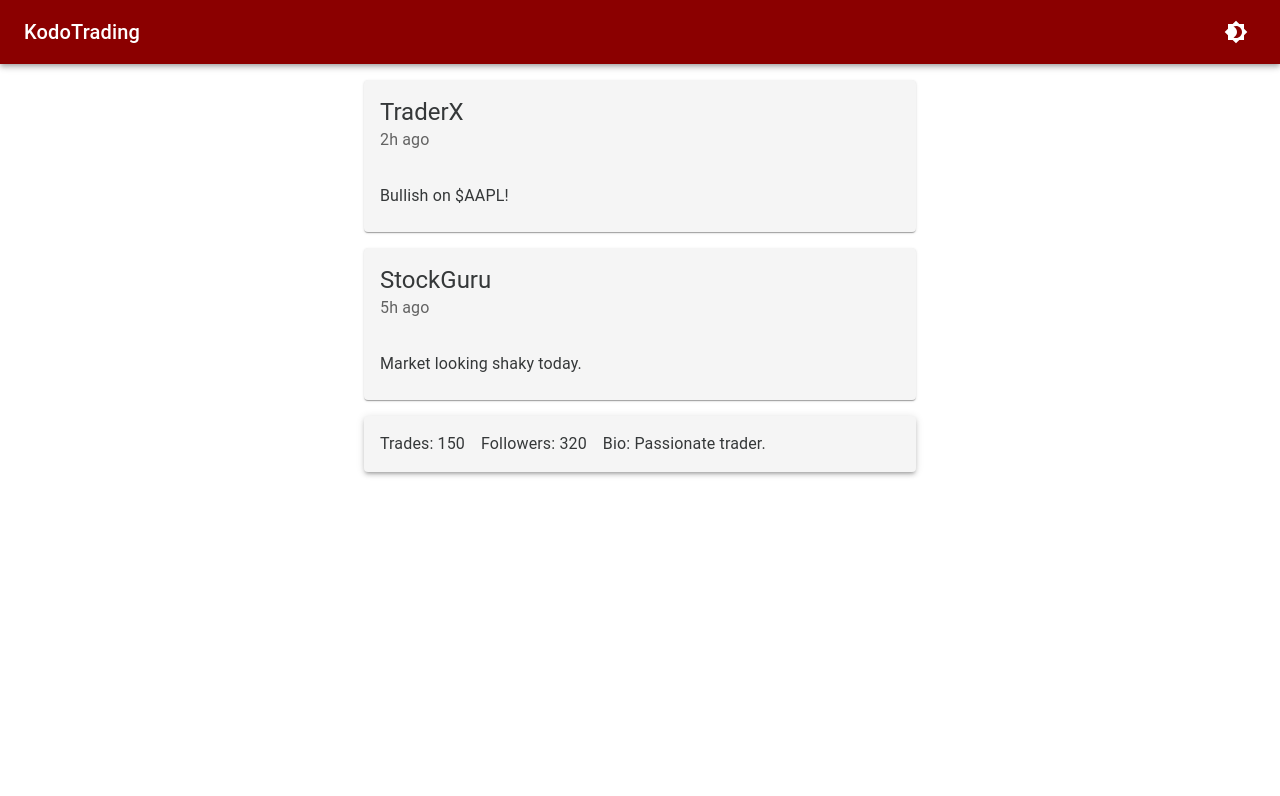
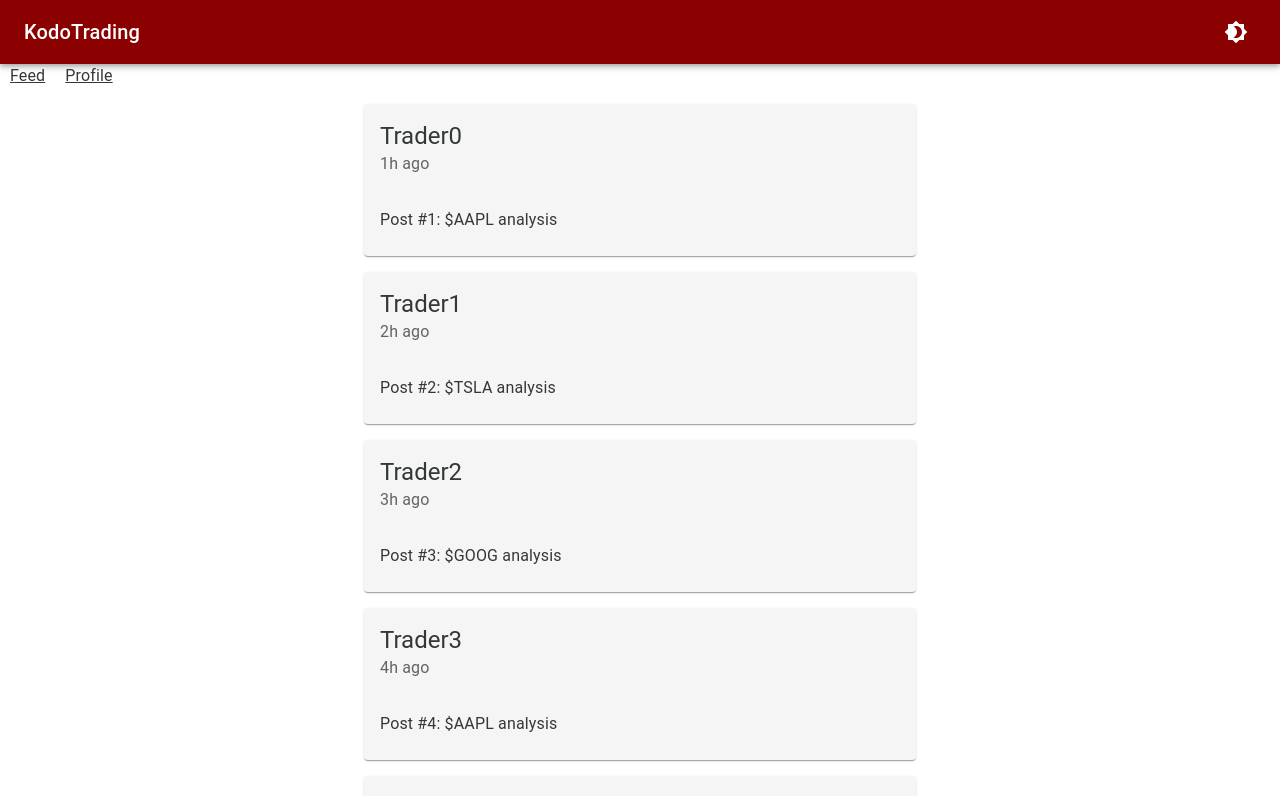
Before and after one commit to the-real-kodoninja/kodotrading, a React (Vite) app: page / in a window 1280 px wide. Shown: the top 796 px of the page. Built offline with nearby package versions, Linux system fonts and the light colour scheme.

Commit message:
Add routing, infinite scroll feed, and dynamic profile

```diff
--- a/package.json
+++ b/package.json
@@ -15,7 +15,8 @@
     "@mui/icons-material": "^7.0.1",
     "@mui/material": "^7.0.1",
     "react": "^19.0.0",
-    "react-dom": "^19.0.0"
+    "react-dom": "^19.0.0",
+    "react-router-dom": "^7.4.1"
   },
   "devDependencies": {
     "@eslint/js": "^9.21.0",
--- a/src/App.tsx
+++ b/src/App.tsx
@@ -1,5 +1,6 @@
 import React, { useState } from 'react';
 import { ThemeProvider, CssBaseline } from '@mui/material';
+import { Routes, Route, Link } from 'react-router-dom';
 import { lightTheme, darkTheme } from './theme';
 import Toolbar from './components/Toolbar';
 import Feed from './components/Feed';
@@ -14,9 +15,15 @@ const App: React.FC = () => {
     <ThemeProvider theme={isDarkMode ? darkTheme : lightTheme}>
       <CssBaseline />
       <Toolbar isDarkMode={isDarkMode} toggleTheme={toggleTheme} />
+      <nav>
+        <Link to="/" style={{ margin: '0 10px', color: isDarkMode ? '#FFFFFF' : '#353839' }}>Feed</Link>
+        <Link to="/profile" style={{ margin: '0 10px', color: isDarkMode ? '#FFFFFF' : '#353839' }}>Profile</Link>
+      </nav>
       <main>
-        <Feed />
-        <Profile />
+        <Routes>
+          <Route path="/" element={<Feed />} />
+            <Route path="/profile" element={<Profile trades={200} followers={500} bio="Swing trader since 2015." />} />
+        </Routes>
       </main>
     </ThemeProvider>
   );
--- a/src/components/Feed.tsx
+++ b/src/components/Feed.tsx
@@ -1,25 +1,48 @@
-import React from 'react';
+import React, { useState, useEffect, useRef } from 'react';
 import { Card, CardContent, CardHeader, Typography, Container } from '@mui/material';
 
-const posts = [
-  { user: 'TraderX', time: '2h ago', content: 'Bullish on $AAPL!' },
-  { user: 'StockGuru', time: '5h ago', content: 'Market looking shaky today.' },
-];
+const generatePosts = (start: number, count: number) =>
+  Array.from({ length: count }, (_, i) => ({
+    user: `Trader${start + i}`,
+    time: `${i + 1}h ago`,
+    content: `Post #${start + i + 1}: $${['AAPL', 'TSLA', 'GOOG'][i % 3]} analysis`,
+  }));
 
-const Feed: React.FC = () => (
+const Feed: React.FC = () => {
+  const [posts, setPosts] = useState(generatePosts(0, 5));
+  const [page, setPage] = useState(1);
+  const observerRef = useRef<IntersectionObserver | null>(null);
+  const loadMoreRef = useRef<HTMLDivElement | null>(null);
+
+  useEffect(() => {
+    observerRef.current = new IntersectionObserver(
+      (entries) => {
+        if (entries[0].isIntersecting) {
+          setPosts((prev) => [...prev, ...generatePosts(page * 5, 5)]);
+          setPage((prev) => prev + 1);
+        }
+      },
+      { threshold: 1.0 }
+    );
+
+    if (loadMoreRef.current) observerRef.current.observe(loadMoreRef.current);
+
+    return () => observerRef.current?.disconnect();
+  }, []);
+
+  return (
     <Container maxWidth="sm" sx={{ mt: 2 }}>
       {posts.map((post, index) => (
         <Card key={index} sx={{ mb: 2 }}>
-        <CardHeader
-          title={post.user}
-          subheader={post.time}
-        />
+          <CardHeader title={post.user} subheader={post.time} />
           <CardContent>
             <Typography>{post.content}</Typography>
           </CardContent>
         </Card>
       ))}
+      <div ref={loadMoreRef} style={{ height: '20px' }} />
     </Container>
   );
+};
 
 export default Feed;
--- a/src/components/Profile.tsx
+++ b/src/components/Profile.tsx
@@ -1,18 +1,24 @@
 import React from 'react';
 import { Grid, Paper, Typography, Container } from '@mui/material';
 
-const Profile: React.FC = () => (
+interface ProfileProps {
+  trades?: number;
+  followers?: number;
+  bio?: string;
+}
+
+const Profile: React.FC<ProfileProps> = ({ trades = 150, followers = 320, bio = 'Passionate trader.' }) => (
   <Container maxWidth="sm" sx={{ mt: 2, mb: 2 }}>
     <Paper elevation={3} sx={{ p: 2 }}>
       <Grid container spacing={2}>
         <Grid item xs={6}>
-          <Typography>Trades: 150</Typography>
+          <Typography>Trades: {trades}</Typography>
         </Grid>
         <Grid item xs={6}>
-          <Typography>Followers: 320</Typography>
+          <Typography>Followers: {followers}</Typography>
         </Grid>
         <Grid item xs={12}>
-          <Typography>Bio: Passionate trader.</Typography>
+          <Typography>Bio: {bio}</Typography>
         </Grid>
       </Grid>
     </Paper>
--- a/src/main.tsx
+++ b/src/main.tsx
@@ -1,9 +1,12 @@
 import React from 'react';
 import ReactDOM from 'react-dom/client';
+import { BrowserRouter } from 'react-router-dom';
 import App from './App';
 
 ReactDOM.createRoot(document.getElementById('root')!).render(
   <React.StrictMode>
-    <App />
+    <BrowserRouter>
+      <App />
+    </BrowserRouter>
   </React.StrictMode>
 );
```
Also changed, not shown: 2 other files (tests, documents, lock files or other folders). Lines whose indentation alone changed are shown as unchanged.
